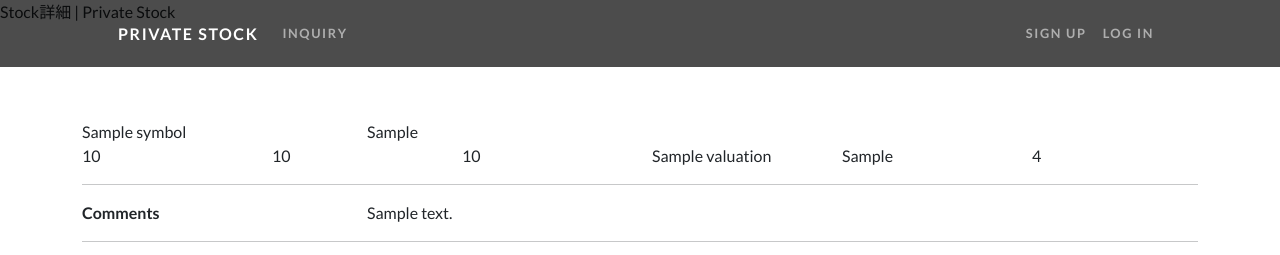
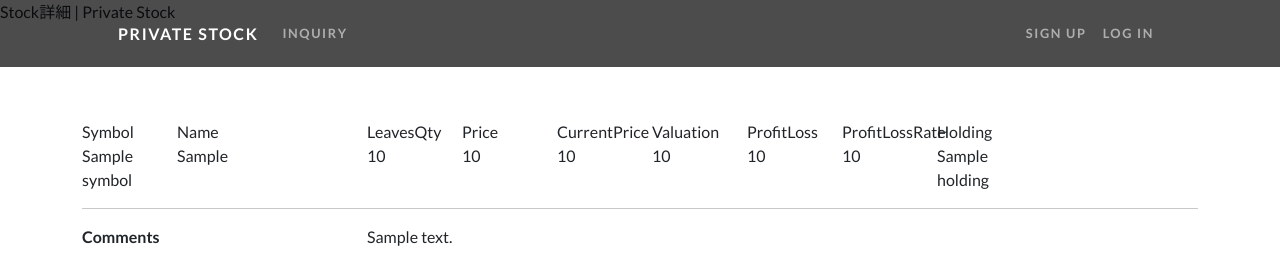
Before and after one commit to e92eda/winStock, a Django app: template stock/templates/stock_detail.html in a window 1280 px wide. Shown: the top 255 px of the page. Run offline with Django 4.2, Linux system fonts and the light colour scheme; the template is opened without the code that fills it: values that come from a table or form of the project are taken from there, most other values are stand-ins (such as "Sample title", 1, 10 or a date in 2020); data that the repository does not hold is empty; some libraries are stand-ins or nearby versions.

Commit message:
外部MySQL 用
StockDetailはUserIDの制限を解除し、表示できる。Pre ,Postも動くが端でエラー
OrderはKabu ステーションから

```diff
--- a/stock/templates/stock_detail.html
+++ b/stock/templates/stock_detail.html
@@ -1,5 +1,6 @@
 {% extends 'base.html' %}
 {% load static %}
+{% load humanize %}
 
 {% block title %}Stock詳細 | Private Stock{% endblock %}
 
@@ -9,35 +10,27 @@
 {% block contents %}
 <div class="container my-div-style">
     <div class="row">
-        <div class="col-3">
-            {{ object.symbol }}
-        </div>
-        <div class="col-9">
-            {{ object.symbolDisp }}
-        </div>
+        <div class="col-1">Symbol</div>
+        <div class="col-2">Name</div>
+        <div class="col-1">LeavesQty</div>
+        <div class="col-1">Price</div>
+        <div class="col-1">CurrentPrice</div>
+        <div class="col-1">Valuation</div>
+        <div class="col-1">ProfitLoss</div>
+        <div class="col-1">ProfitLossRate</div>
+        <div class="col-1">Holding</div>
     </div>
     <div class="row">
-        <div class="col-2">
-            {{ object.Price }}
-        </div>
-        <div class="col-2">
-            {{ object.LeavesQty }}
-        </div>
-        <div class="col-2">
-            {{ object.CurrentPrice }}
-        </div>
-        <div class="col-2">
-            {{ object.Valuation }}
-        </div>
-        <div class="col-2">
-            {{ object.ProfitLoss }}
-        </div>
-        <div class="col-2">
-            {{ object.ProfitLossRate }}
-        </div>
-
+        <div class="col-1">{{ object.symbol }}</div>
+        <div class="col-2">{{ object.symbolDisp }}</div>
+        <div class="col-1">{{ object.leavesqty | intcomma }}</div>
+        <div class="col-1">{{ object.price | intcomma }}</div>
+        <div class="col-1">{{ object.currentprice | intcomma }}</div>
+        <div class="col-1">{{ object.Valuation | intcomma }}</div>
+        <div class="col-1">{{ object.profitloss|intcomma }}</div>
+        <div class="col-1">{{ object.profitlossrate|floatformat }}</div>
+        <div class="col-1">{{ object.holding }}</div>
     </div>
-
     <hr>
 
     <div class="row">
```
Also changed, not shown: stock/models.py (+33 -8 lines), stock/migrations/0004_order.py (added), stock/templates/stock_list.html (indentation only), 2 other files.
